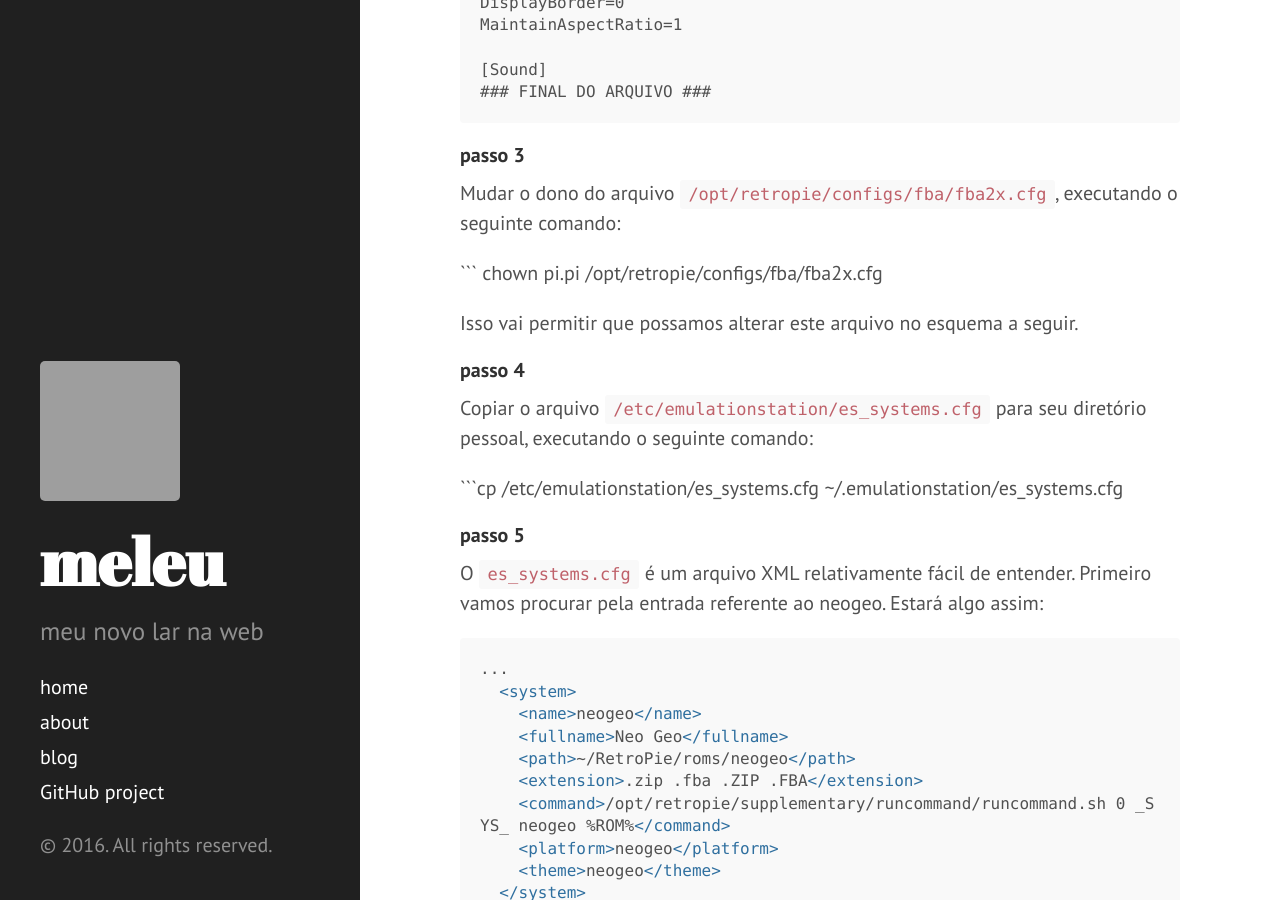
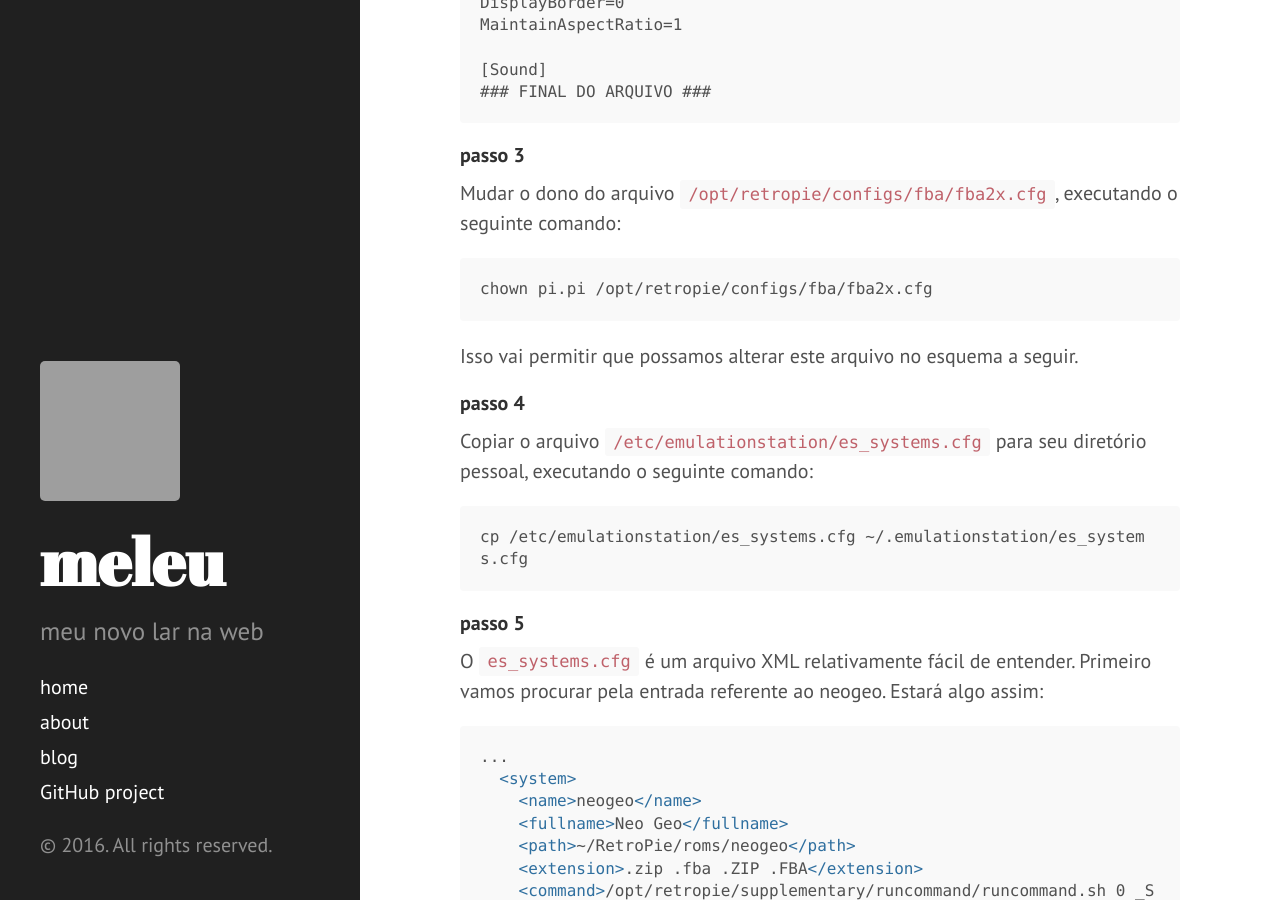
Before and after one commit to meleu/meleu.github.io, a Jekyll site: the page built from _posts/2015-07-06-configuracoes-diferentes-pifba-capcom-snk.md, in a window 1280 px wide and 900 px high, scrolled down 5120 px. Built offline with Jekyll 4.4.1, drawn with Linux system fonts in a browser that asks for light colours; comment, search, counter and statistics services are not loaded; some of the changed lines change nothing that is shown; grey boxes are pictures that could not be loaded.

Commit message:
Update 2015-07-06-configuracoes-diferentes-pifba-capcom-snk.md

````diff
--- a/_posts/2015-07-06-configuracoes-diferentes-pifba-capcom-snk.md
+++ b/_posts/2015-07-06-configuracoes-diferentes-pifba-capcom-snk.md
@@ -16,8 +16,8 @@ blogger_orig_url: http://mdicas.blogspot.com/2015/07/pra-quem-nao-sabe-o-que-e-r
 
 Pra quem não sabe o que é RetroPie e nem Raspberry Pi, eu recomendo uma visita nos seguintes links:
 
-- https://retropie.org.uk/
-- https://www.raspberrypi.org/
+- [https://retropie.org.uk/](https://retropie.org.uk/)
+- [https://www.raspberrypi.org/](https://www.raspberrypi.org/)
 
 
 **OBSERVAÇÃO:**
@@ -214,7 +214,9 @@ MaintainAspectRatio=1
 
 Mudar o dono do arquivo `/opt/retropie/configs/fba/fba2x.cfg`, executando o seguinte comando:
 
-``` chown pi.pi /opt/retropie/configs/fba/fba2x.cfg
+```
+chown pi.pi /opt/retropie/configs/fba/fba2x.cfg
+```
 
 Isso vai permitir que possamos alterar este arquivo no esquema a seguir.
 
@@ -223,8 +225,9 @@ Isso vai permitir que possamos alterar este arquivo no esquema a seguir.
 
 Copiar o arquivo `/etc/emulationstation/es_systems.cfg` para seu diretório pessoal, executando o seguinte comando:
 
-```cp /etc/emulationstation/es_systems.cfg ~/.emulationstation/es_systems.cfg
-
+```
+cp /etc/emulationstation/es_systems.cfg ~/.emulationstation/es_systems.cfg
+```
 
 #### passo 5
 
````
